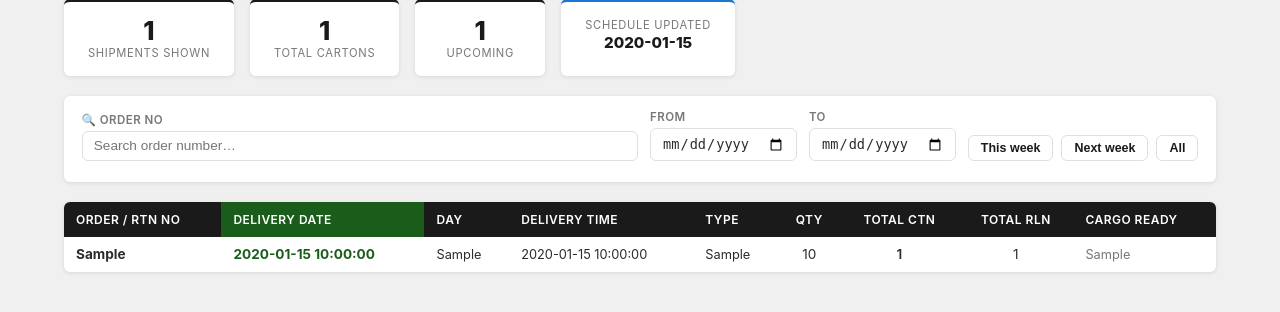
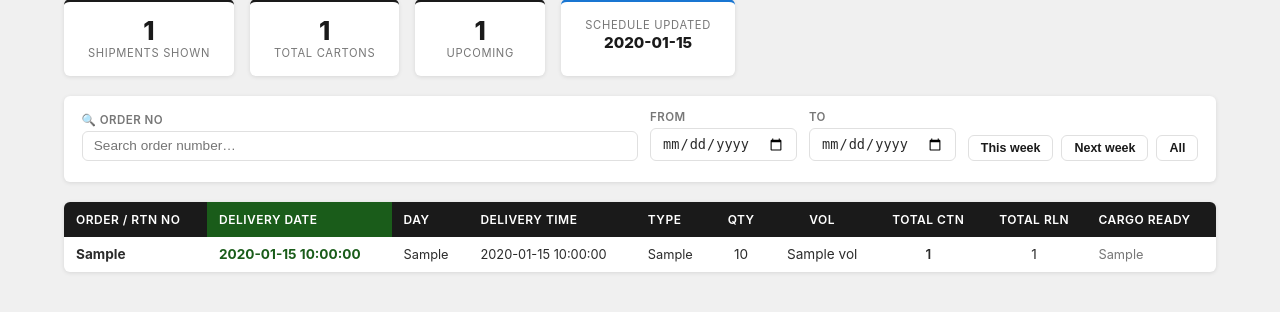
Before and after one commit to JoaoAAMata/dashboard-logistic, a FastAPI app: template portal/templates/stock_delivery.html in a window 1280 px wide. Shown: the part 145-457 px from the top of the page. Run offline with FastAPI, Linux system fonts and the light colour scheme; the template is opened without the code that fills it: most values are stand-ins (such as "Sample title", 1, 10 or a date in 2020).

Commit message:
Add Vol column to store delivery table
Co-Authored-By: Claude Sonnet 4.6 <noreply@anthropic.com>

```diff
--- a/portal/templates/stock_delivery.html
+++ b/portal/templates/stock_delivery.html
@@ -82,6 +82,7 @@
         <th>Delivery Time</th>
         <th>Type</th>
         <th style="text-align:center">Qty</th>
+        <th style="text-align:center">Vol</th>
         <th style="text-align:center">Total Ctn</th>
         <th style="text-align:center">Total Rln</th>
         <th>Cargo Ready</th>
@@ -102,6 +103,7 @@
         <td class="text-sm" style="white-space:nowrap">{{ d.delivery_time }}</td>
         <td class="text-sm">{{ d.order_type }}</td>
         <td style="text-align:center">{{ d.qty }}</td>
+        <td style="text-align:center">{{ d.vol }}</td>
         <td style="text-align:center;font-weight:600">{{ d.total_ctn }}</td>
         <td style="text-align:center">{{ d.total_rln }}</td>
         <td class="text-sm" style="white-space:nowrap;color:var(--muted)">{{ d.cargo_readiness }}</td>
```
